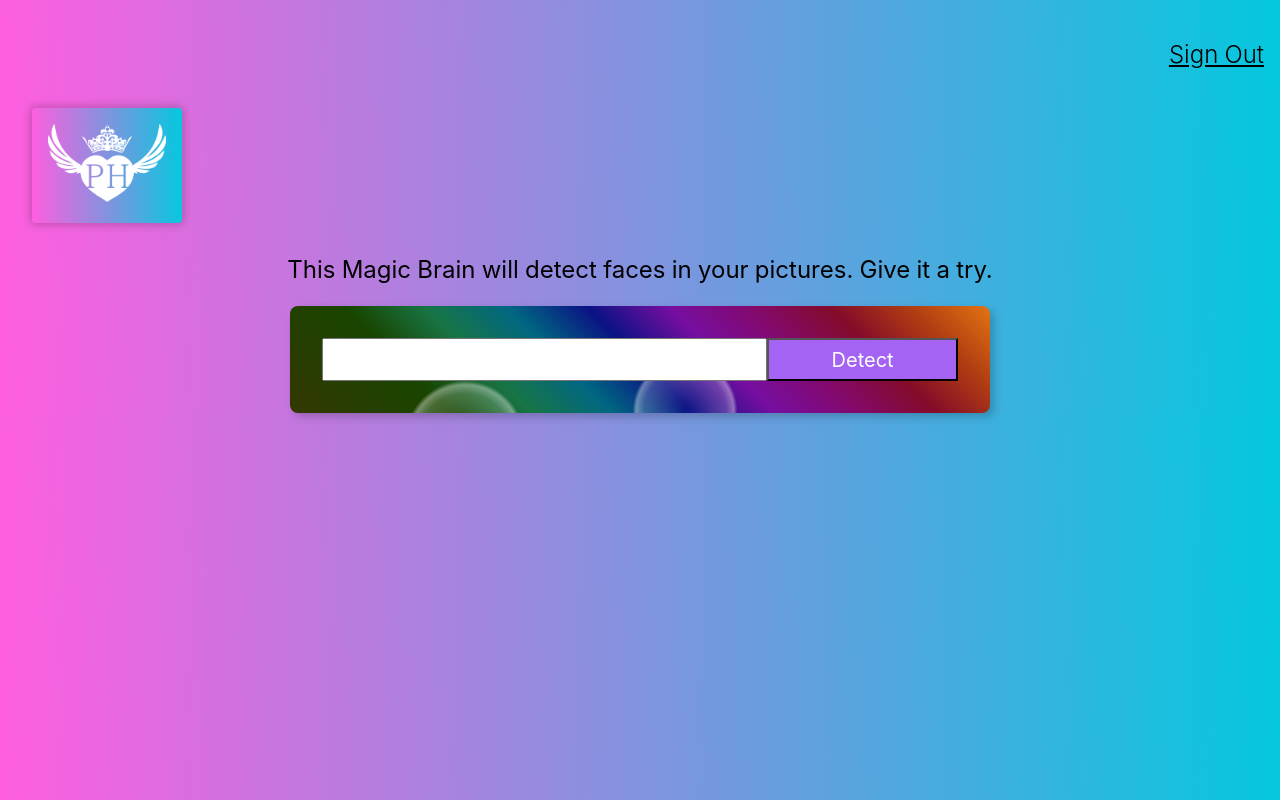
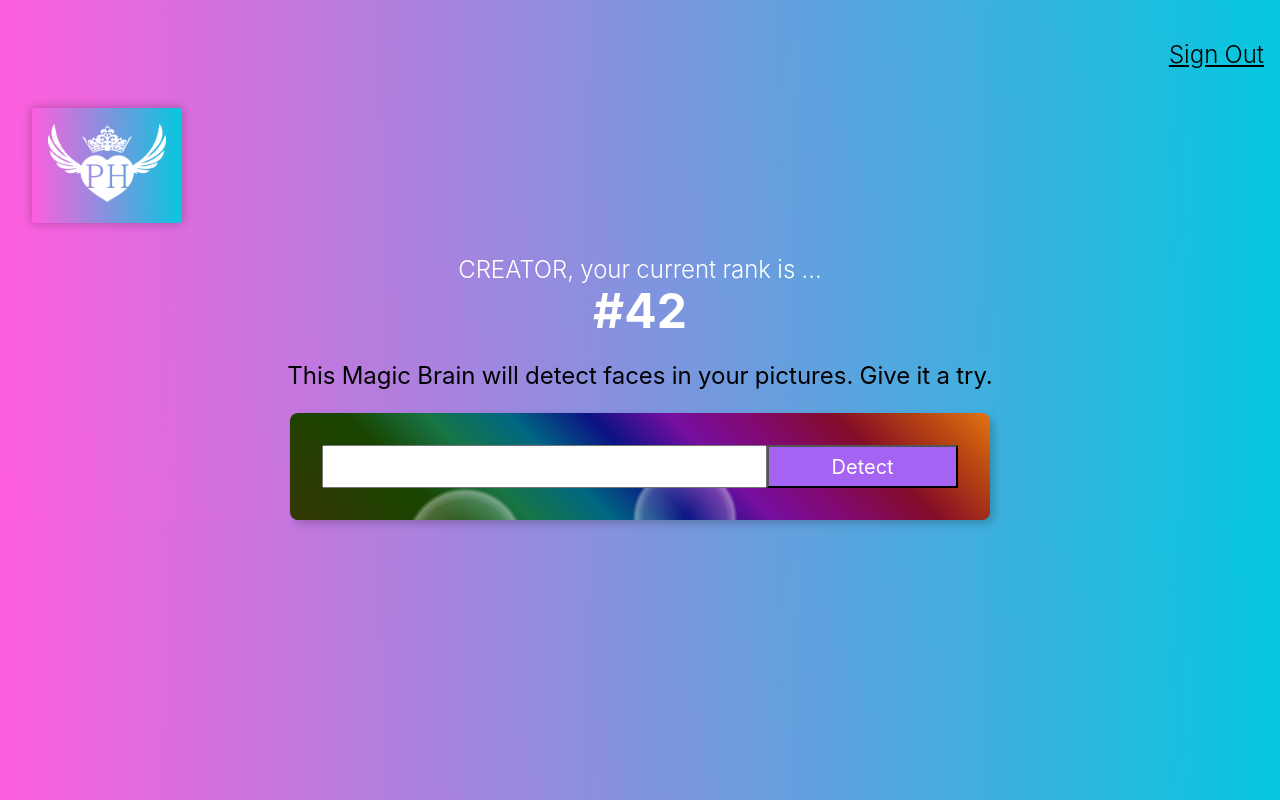
Before and after one commit to ProsperousHeart/FaceRecognitionApp-ZTM, a React (Create React App) app in the folder facerecognitionapp-ztm/: page / in a window 1280 px wide. Built offline with nearby package versions, Linux system fonts and the light colour scheme.

Commit message:
importing CSS

```diff
--- a/facerecognitionapp-ztm/src/components/Rank/Rank.js
+++ b/facerecognitionapp-ztm/src/components/Rank/Rank.js
@@ -1,9 +1,15 @@
 import React from 'react';
+import './Rank.css';
 
 const Rank = () => {
     return (
         <div>
-
+            <div className='white f3 rank-name'>
+                {'CREATOR, your current rank is ...'}
+            </div>
+            <div className='white f1 rank'>
+                {'#42'}
+            </div>
         </div>
     )
 }
```
